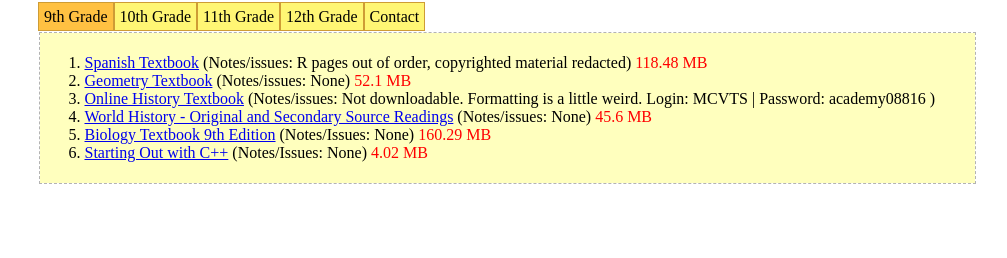
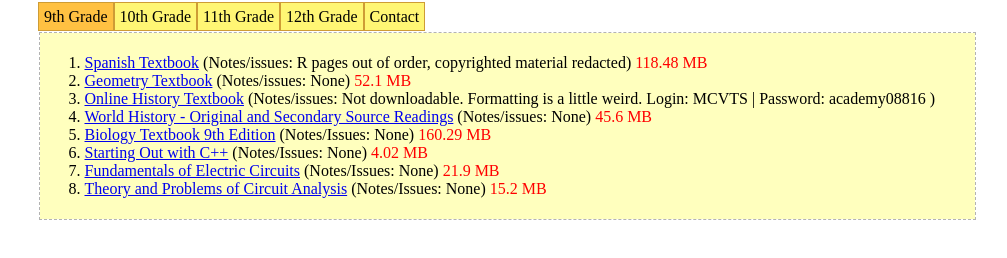
Before and after one commit to swapnanildeb/mcastudying1, a plain HTML site: page nine.html in a window 1280 px wide. Shown: the part 160-418 px from the top of the page, without its empty margins (133-1140 px from the left). Drawn offline with Linux system fonts and the light colour scheme.

Commit message:
Update nine.html

```diff
--- a/nine.html
+++ b/nine.html
@@ -31,6 +31,8 @@
 <li><a href="http://www.filedropper.com/whossr">World History - Original and Secondary Source Readings</a> (Notes/issues: None)<span style="color:#FF0000"> 45.6 MB</span></li>
 <li><a href="http://www.filedropper.com/biology9">Biology Textbook 9th Edition</a> (Notes/Issues: None)<span style="color:#FF0000"> 160.29 MB</span></li>
 <li><a href="http://www.filedropper.com/c_2">Starting Out with C++</a> (Notes/Issues: None)<span style="color:#FF0000"> 4.02 MB</span></li>
+<li><a href="http://www.filedropper.com/fundamentalsofelectriccircuits">Fundamentals of Electric Circuits</a> (Notes/Issues: None)<span style="color:#FF0000"> 21.9 MB</span></li>
+<li><a href="http://www.filedropper.com/theoryandproblemsofcircuitanalysis">Theory and Problems of Circuit Analysis</a> (Notes/Issues: None)<span style="color:#FF0000"> 15.2 MB</span></li>
 </ol>
 </div>
 </body>
```
